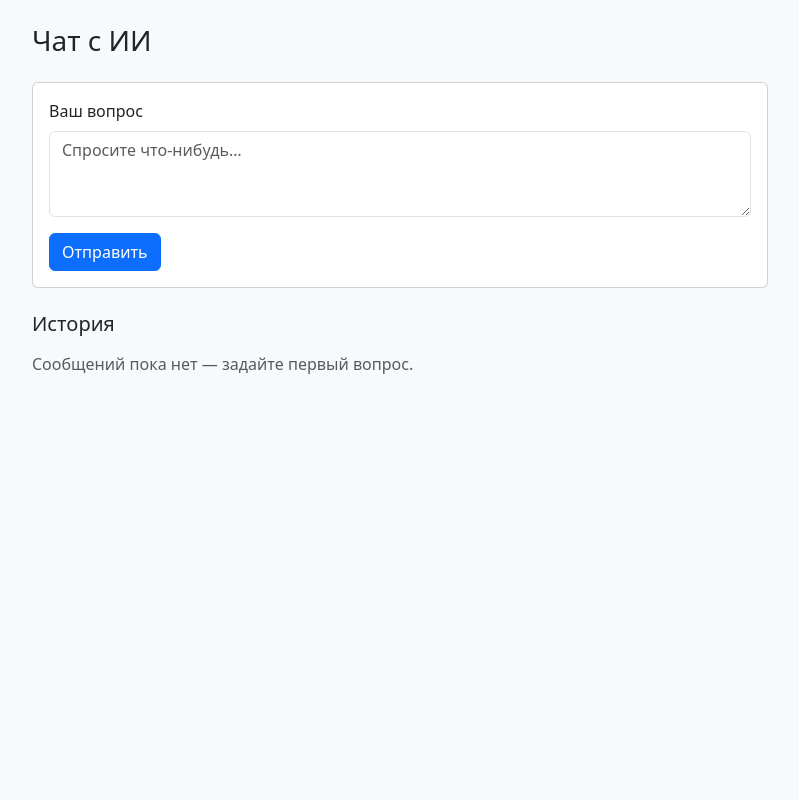
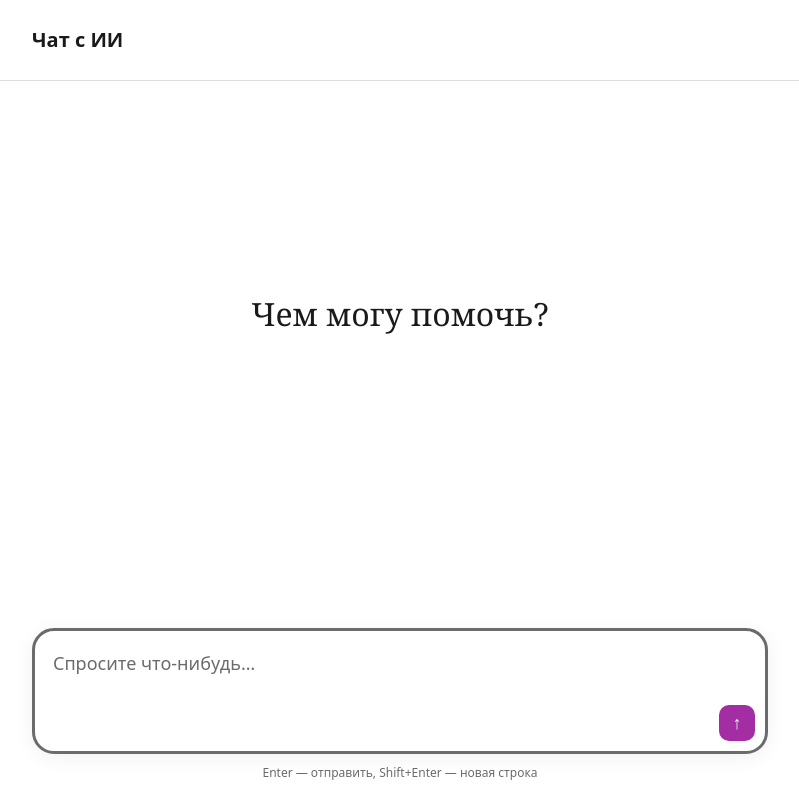
Before and after one commit to slippyslime/AIbot, a Django app: template chat/templates/chat/index.html in a window 1280 px wide. Shown: the whole page, without its empty margins (240-1039 px from the left). Run offline with Django 5.2, Linux system fonts and the light colour scheme; the template is opened without the code that fills it: values that come from a table or form of the project are taken from there, others are empty.

Commit message:
Fixing errors, adding styles

```diff
--- /dev/null
+++ b/chat/static/styles.css
@@ -0,0 +1,117 @@
+:root {
+  --bg: #ffffff;
+  --surface: #ffffff;
+  --bubble: #2a2a2a;
+  --text: #1a1a1a;
+  --muted: #6b6b6b;
+  --border: #e2dbe2;
+  --accent: #a32ea3;
+  --accent-hover: #8a228a;
+  --on-accent: #ffffff;
+  --danger-bg: #fdf0fc;
+  --danger-text: #9a1293;
+  --shadow: 0 4px 20px rgba(0, 0, 0, .06);
+  --on-bubble: #ffffff;
+}
+
+* { box-sizing: border-box; }
+html, body { margin: 0; }
+body {
+  background: var(--bg);
+  color: var(--text);
+  font: 18px/1.8 system-ui, -apple-system, "SF Pro", Roboto, sans-serif;
+}
+a { color: var(--accent); }
+
+.page { max-width: 768px; margin: 0 auto; padding: 0 16px; }
+
+.topbar {
+  position: sticky; top: 0; z-index: 10;
+  background: var(--bg);
+  border-bottom: 1px solid var(--border);
+}
+.topbar .page { display: flex; align-items: center; gap: 16px; height: 80px; }
+.topbar h1 { margin: 0; font-size: 20px; font-weight: 800; }
+
+.spark { color: var(--accent); font-size: 22px; line-height: 1; flex-shrink: 0; }
+
+.feed { padding: 24px 0 180px; display: flex; flex-direction: column; gap: 28px; }
+
+.msg-user { display: flex; flex-direction: column; align-items: flex-end; }
+.msg-user .bubble {
+  background: var(--bubble);
+  color: var(--on-bubble);
+  border-radius: 18px;
+  padding: 10px 16px;
+  max-width: 85%;
+}
+.msg-time { font-size: 14px; color: var(--muted); margin-top: 4px; }
+
+.msg-ai { display: flex; gap: 14px; align-items: flex-start; }
+.msg-ai .spark { margin-top: 3px; }
+.msg-ai .content {
+  font-family: ui-serif, Georgia, "SF Pro", serif;
+  font-size: 19px;
+  min-width: 0;
+}
+
+.text { white-space: pre-wrap; overflow-wrap: anywhere; }
+
+.notice {
+  background: var(--danger-bg);
+  color: var(--danger-text);
+  border-radius: 12px;
+  padding: 10px 14px;
+  font-size: 16px;
+}
+
+.empty { text-align: center; padding-top: 22vh; }
+.empty .spark { font-size: 40px; }
+.empty h2 {
+  margin: 12px 0 0;
+  font: 400 32px/1.3 ui-serif, Georgia, "SF Pro", serif;
+}
+
+.typing { display: inline-flex; gap: 5px; padding-top: 10px; }
+.typing span {
+  width: 7px; height: 7px; border-radius: 50%;
+  background: var(--muted);
+  animation: blink 1.2s infinite ease-in-out;
+}
+.typing span:nth-child(2) { animation-delay: .2s; }
+.typing span:nth-child(3) { animation-delay: .4s; }
+@keyframes blink { 0%, 80%, 100% { opacity: .25; } 40% { opacity: 1; } }
+
+.composer-wrap {
+  position: fixed; left: 0; right: 0; bottom: 0;
+  background: linear-gradient(to bottom, transparent, var(--bg) 30%);
+  padding: 24px 0 16px;
+}
+.composer {
+  display: flex; align-items: flex-end; gap: 5px;
+  background: var(--surface);
+  border: 3px solid var(--border);
+  border-radius: 22px;
+  box-shadow: var(--shadow);
+  padding: 10px 10px 10px 18px;
+}
+.composer:focus-within { border-color: var(--muted); }
+.composer textarea {
+  flex: 1;
+  border: 0; outline: 0; resize: none;
+  background: transparent; color: var(--text);
+  font: inherit;
+  max-height: 100px;
+  padding: 6px 0;
+}
+.composer textarea::placeholder { color: var(--muted); }
+.send {
+  width: 36px; height: 36px; flex-shrink: 0;
+  border: 0; border-radius: 10px;
+  background: var(--accent); color: var(--on-accent);
+  font-size: 18px; cursor: pointer;
+}
+.send:hover { background: var(--accent-hover); }
+.send:disabled { opacity: .5; cursor: default; }
+.field-error { color: var(--danger-text); font-size: 14px; margin: 0 0 8px 18px; }
+.hint { text-align: center; font-size: 12px; color: var(--muted); margin-top: 8px; }
--- /dev/null
+++ b/chat/templates/chat/base.html
@@ -0,0 +1,18 @@
+{% load static %}
+<!doctype html>
+<html lang="ru">
+<head>
+  <meta charset="utf-8">
+  <meta name="viewport" content="width=device-width, initial-scale=1">
+  <title>{% block title %}Чат с ИИ{% endblock %}</title>
+  <link rel="stylesheet" href="{% static 'styles.css' %}">
+</head>
+<body>
+<header class="topbar">
+  <div class="page">
+    <h1>Чат с ИИ</h1>
+  </div>
+</header>
+{% block content %}{% endblock %}
+</body>
+</html>
--- a/chat/templates/chat/index.html
+++ b/chat/templates/chat/index.html
@@ -1,61 +1,97 @@
-<!doctype html>
-<html lang="ru">
-<head>
-  <meta charset="utf-8">
-  <meta name="viewport" content="width=device-width, initial-scale=1">
-  <title>Чат с ИИ</title>
-  <link rel="stylesheet" href="https://cdn.jsdelivr.net/npm/bootstrap@5.3.3/dist/css/bootstrap.min.css">
-  <style>
-    .text { white-space: pre-wrap; overflow-wrap: anywhere; }
-  </style>
-</head>
-<body class="bg-light">
-<main class="container py-4" style="max-width: 760px">
-  <h1 class="h3 mb-4">Чат с ИИ</h1>
+{% extends "chat/base.html" %}
 
-  <form method="post" action="{% url 'chat:chat' %}" class="card card-body mb-4" id="chat-form">
-    {% csrf_token %}
-    <label for="{{ form.question.id_for_label }}" class="form-label">{{ form.question.label }}</label>
-    {{ form.question }}
-    {% for err in form.question.errors %}
-      <div class="text-danger small mt-1">{{ err }}</div>
+{% block content %}
+<main class="page">
+  <div class="feed" id="feed">
+    {% for message in history reversed %}
+      <div class="msg-user">
+        <div class="bubble text">{{ message.user_text }}</div>
+        <div class="msg-time">{{ message.created_at|date:"d.m.Y H:i" }}</div>
+      </div>
+      <div class="msg-ai"{% if answer and message.pk == answer.pk %} id="answer"{% endif %}>
+        <div class="content text">{{ message.ai_text }}</div>
+      </div>
+    {% empty %}
+      {% if not answer and not error %}
+        <div class="empty">
+          <h2>Чем могу помочь?</h2>
+        </div>
+      {% endif %}
     {% endfor %}
-    <button type="submit" class="btn btn-primary mt-3 align-self-start" id="send">Отправить</button>
-  </form>
 
-  {% if error %}
-    <div class="alert alert-warning" role="alert">{{ error }}</div>
-  {% endif %}
+    {% if answer and not answer.pk %}
+      <div class="msg-user"><div class="bubble text">{{ answer.user_text }}</div></div>
+      <div class="msg-ai" id="answer">
+        <div class="content text">{{ answer.ai_text }}</div>
+      </div>
+    {% endif %}
 
-  {% if answer %}
-    <section class="card mb-4 border-primary">
-      <div class="card-header">Ответ</div>
-      <div class="card-body">
-        <p class="text-muted small mb-2 text">{{ answer.user_text }}</p>
-        <div class="text">{{ answer.ai_text }}</div>
+    {% if error %}
+      <div class="notice" role="alert">{{ error }}</div>
+    {% endif %}
+  </div>
+</main>
+
+<div class="composer-wrap">
+  <div class="page">
+    <form method="post" action="{% url 'chat:chat' %}" id="chat-form">
+      {% csrf_token %}
+      {% for err in form.question.errors %}
+        <div class="field-error">{{ err }}</div>
+      {% endfor %}
+      <div class="composer">
+        <label for="{{ form.question.id_for_label }}" hidden>{{ form.question.label }}</label>
+        {{ form.question }}
+        <button type="submit" class="send" id="send" aria-label="Отправить">↑</button>
       </div>
-    </section>
-  {% endif %}
+    </form>
+    <div class="hint">Enter — отправить, Shift+Enter — новая строка</div>
+  </div>
+</div>
 
-  <h2 class="h5 mb-3">История</h2>
-  {% for message in history %}
-    <article class="card mb-3">
-      <div class="card-body">
-        <div class="small text-muted mb-1">{{ message.created_at|date:"d.m.Y H:i" }}</div>
-        <p class="fw-semibold mb-2 text">{{ message.user_text }}</p>
-        <div class="text">{{ message.ai_text }}</div>
-      </div>
-    </article>
-  {% empty %}
-    <p class="text-muted">Сообщений пока нет — задайте первый вопрос.</p>
-  {% endfor %}
-</main>
 <script>
-  document.getElementById('chat-form').addEventListener('submit', () => {
-    const button = document.getElementById('send');
+  const form = document.getElementById('chat-form');
+  const input = form.querySelector('textarea');
+  const button = document.getElementById('send');
+  const feed = document.getElementById('feed');
+
+  const resize = () => { input.style.height = 'auto'; input.style.height = input.scrollHeight + 'px'; };
+  input.addEventListener('input', resize);
+  resize();
+
+  input.addEventListener('keydown', (event) => {
+    if (event.key === 'Enter' && !event.shiftKey && !event.isComposing) {
+      event.preventDefault();
+      form.requestSubmit();
+    }
+  });
+
+  form.addEventListener('submit', (event) => {
+    const question = input.value.trim();
+    if (!question || button.disabled) { event.preventDefault(); return; }
     button.disabled = true;
-    button.textContent = 'Думаю…';
+    feed.querySelector('.empty')?.remove();
+    feed.querySelector('.notice')?.remove();
+
+    const user = document.createElement('div');
+    user.className = 'msg-user';
+    user.innerHTML = '<div class="bubble text"></div>';
+    user.firstChild.textContent = question;
+
+    const thinking = document.createElement('div');
+    thinking.className = 'msg-ai';
+    thinking.innerHTML = '<div class="typing"><span></span><span></span><span></span></div>';
+
+    feed.append(user, thinking);
+    window.scrollTo(0, document.body.scrollHeight);
+
+    setTimeout(() => {
+      input.value = '';
+      resize();
+    }, 0);
   });
+
+  window.scrollTo(0, document.body.scrollHeight);
+  input.focus();
 </script>
-</body>
-</html>
+{% endblock %}
--- a/chat/views.py
+++ b/chat/views.py
@@ -25,6 +25,8 @@ def index(request):
 @require_POST
 def chat(request):
     form = QuestionForm(request.POST)
+    if not form.is_valid():
+        return _render(request, form, status=400)
     question = form.cleaned_data['question']
     answer_text = ai.ask(question)
     message = Message.objects.create(user_text=question, ai_text=answer_text)
--- a/config/settings.py
+++ b/config/settings.py
@@ -118,6 +118,7 @@ USE_TZ = True
 # https://docs.djangoproject.com/en/6.1/howto/static-files/
 
 STATIC_URL = 'static/'
+STATICFILES_DIRS = [BASE_DIR / 'chat/static']
 
 
 # Email
--- a/config/urls.py
+++ b/config/urls.py
@@ -1,22 +1,7 @@
-"""
-URL configuration for config project.
-
-The `urlpatterns` list routes URLs to views. For more information please see:
-    https://docs.djangoproject.com/en/6.1/topics/http/urls/
-Examples:
-Function views
-    1. Add an import:  from my_app import views
-    2. Add a URL to urlpatterns:  path('', views.home, name='home')
-Class-based views
-    1. Add an import:  from other_app.views import Home
-    2. Add a URL to urlpatterns:  path('', Home.as_view(), name='home')
-Including another URLconf
-    1. Import the include() function: from django.urls import include, path
-    2. Add a URL to urlpatterns:  path('blog/', include('blog.urls'))
-"""
 from django.contrib import admin
-from django.urls import path
+from django.urls import include, path
 
 urlpatterns = [
     path('admin/', admin.site.urls),
+    path('', include('chat.urls')),
 ]
```
Also changed, not shown: chat/ai.py (+10 -11 lines).
